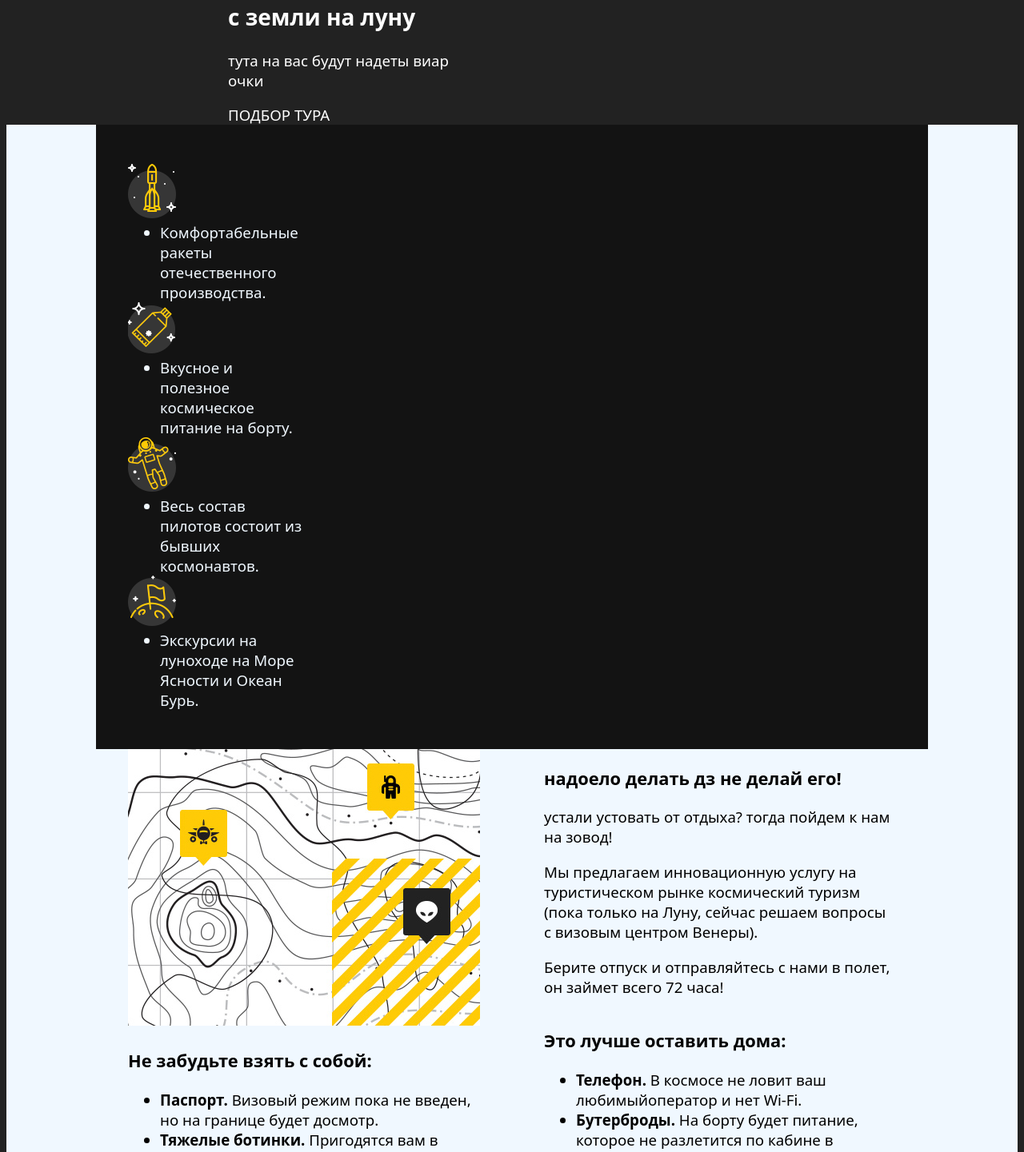
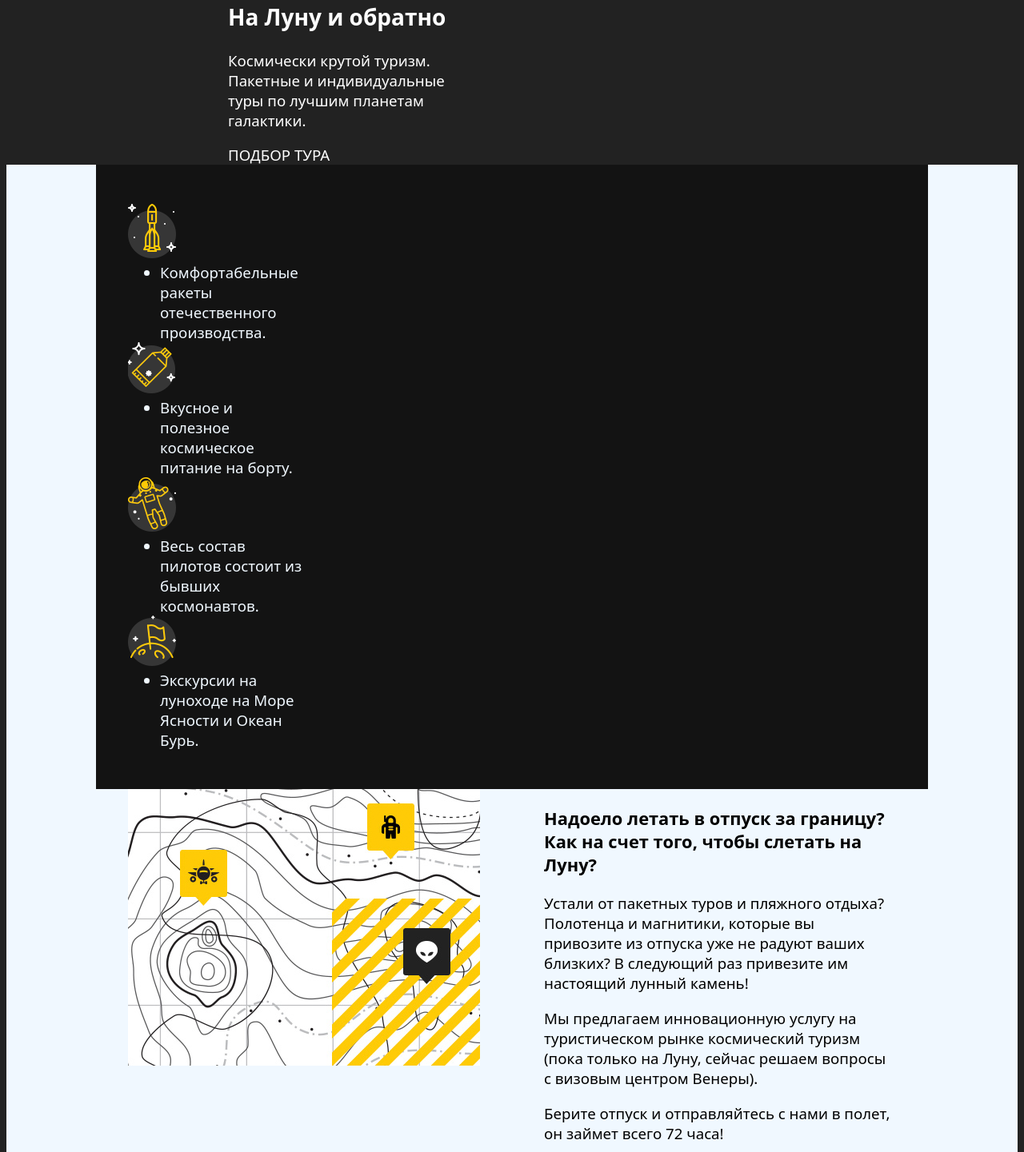
Before and after one commit to tabburetka/tabburetka.github.io, a plain HTML site: page index.html in a window 1280 px wide. Shown: the part 92-1533 px from the top of the page at 80% size. Drawn offline with Linux system fonts and the light colour scheme.

Commit message:
Add files via upload

```diff
--- a/index.html
+++ b/index.html
@@ -23,9 +23,9 @@
             <section class="header-content">
                 <div class="column header-title">
                     <div>
-                        <h1>c земли на луну</h1>
+                        <h1>На Луну и обратно</h1>
                         <p>
-                            тута на вас будут надеты виар очки
+                            Космически крутой туризм. Пакетные и индивидуальные туры по лучшим планетам галактики.
                         </p>
                         <a>ПОДБОР ТУРА</a>
                     </div>
@@ -67,9 +67,9 @@
                 </div>
                 <div class="content-column">
                     <div>
-                        <h3>надоело делать дз не делай его!</h3>
+                        <h3>Надоело летать в отпуск за границу? Как на счет того, чтобы слетать на Луну?</h3>
                         <p>
-                            устали устовать от отдыха? тогда пойдем к нам на зовод!
+                            Устали от пакетных туров и пляжного отдыха? Полотенца и магнитики, которые вы привозите из отпуска уже не радуют ваших близких? В следующий раз привезите им настоящий лунный камень!
                         </p>
                         <p>
                             Мы предлагаем инновационную услугу на туристическом рынке космический туризм (пока только на Луну, сейчас решаем вопросы с визовым центром Венеры).
```
